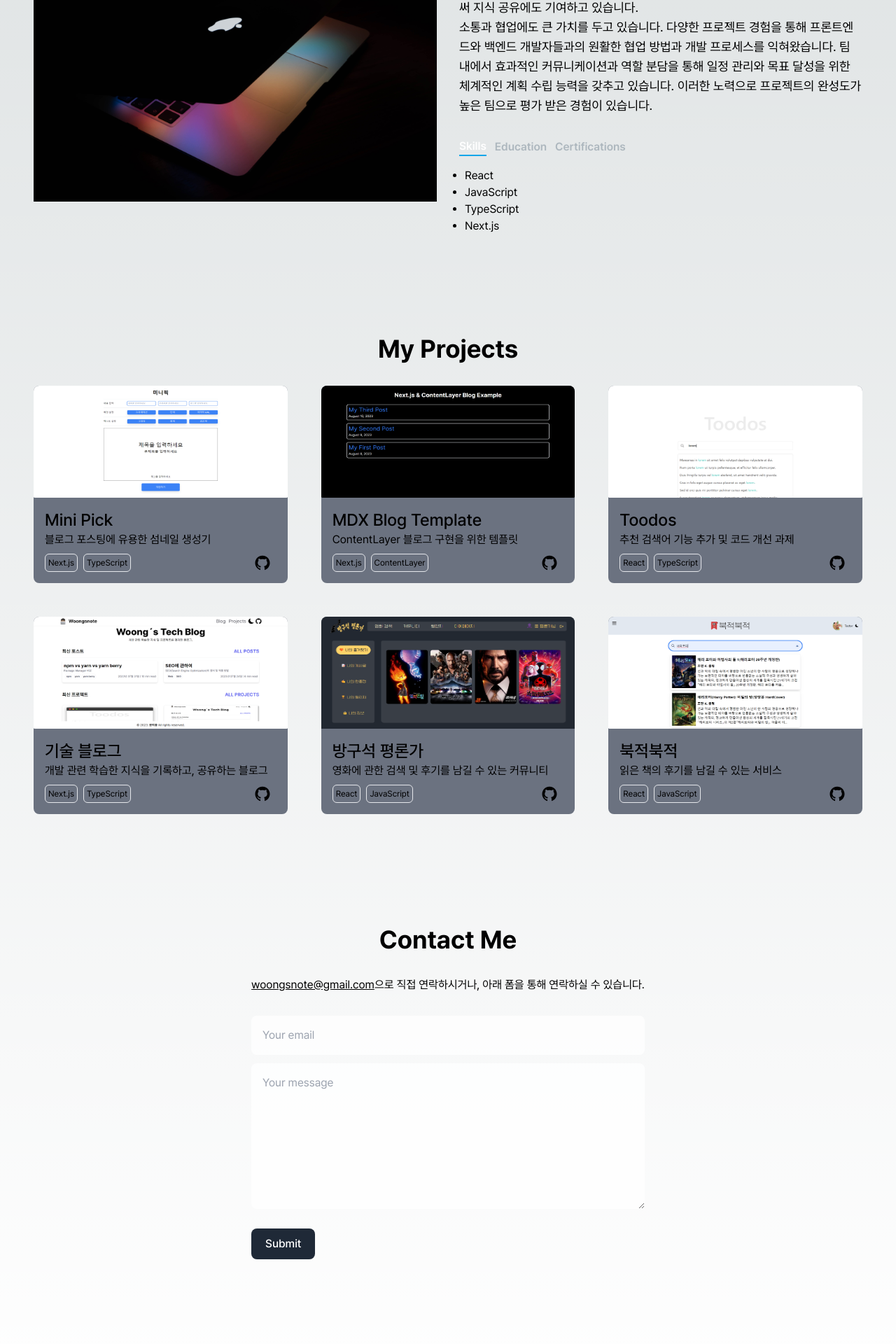
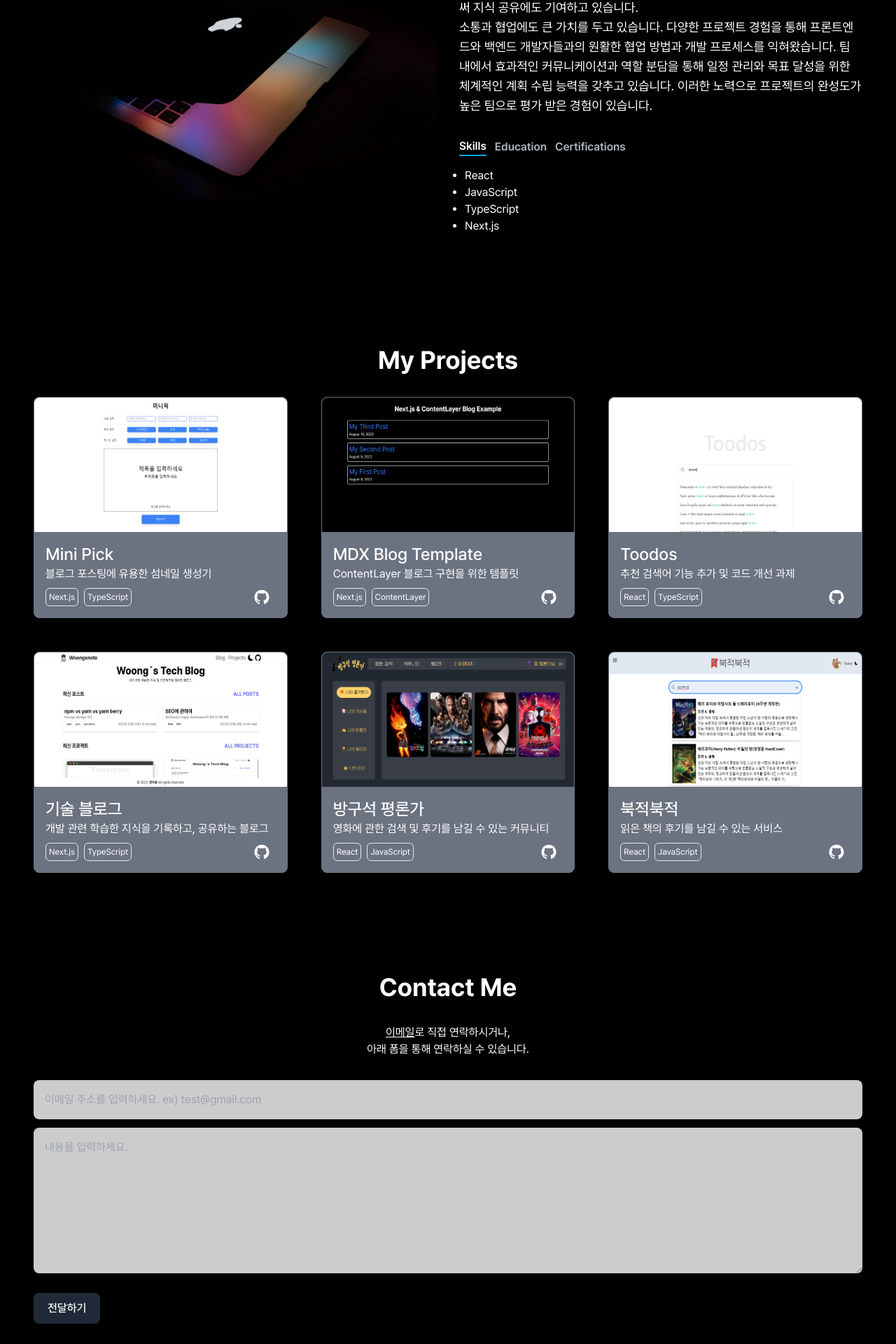
Before and after one commit to woongsnote/my-portfolio, a Next.js app: page / in a window 1280 px wide. Shown: the part 842-2762 px from the top of the page at 70% size. Built offline with nearby package versions, Linux system fonts and the light colour scheme.

Commit message:
style: change to dark style

```diff
--- a/app/globals.css
+++ b/app/globals.css
@@ -2,28 +2,8 @@
 @tailwind components;
 @tailwind utilities;
 
-:root {
-  --foreground-rgb: 0, 0, 0;
-  --background-start-rgb: 214, 219, 220;
-  --background-end-rgb: 255, 255, 255;
-}
-
-@media (prefers-color-scheme: dark) {
-  :root {
-    --foreground-rgb: 255, 255, 255;
-    --background-start-rgb: 0, 0, 0;
-    --background-end-rgb: 0, 0, 0;
-  }
-}
-
 body {
-  color: rgb(var(--foreground-rgb));
-  background: linear-gradient(
-      to bottom,
-      transparent,
-      rgb(var(--background-end-rgb))
-    )
-    rgb(var(--background-start-rgb));
+  @apply bg-black;
 }
 
 @layer base {
--- a/components/AboutSection.tsx
+++ b/components/AboutSection.tsx
@@ -27,10 +27,10 @@ const AboutSection = () => {
 
   return (
     <section
-      className="md:grid md:grid-cols-2 gap-8 items-center py-20"
+      className="md:grid md:grid-cols-2 gap-8 items-center py-20 text-white"
       id="about"
     >
-      <div className="">
+      <div className="hidden sm:block">
         <Image
           src={"/about-image.jpg"}
           alt="About Image"
--- a/components/ContactSection.tsx
+++ b/components/ContactSection.tsx
@@ -10,14 +10,15 @@ const ContactSection = () => {
   return (
     <section
       id="contact"
-      className="flex flex-col my-12 md:my-16 py-24 gap-4 mx-auto"
+      className="flex flex-col my-12 md:my-16 py-20 gap-4 text-white"
     >
       <SectionTitle title="Contact Me" />
       <p className="mb-4 text-center">
         <a href="mailto:woongsnote@gmail.com" className="underline">
-          woongsnote@gmail.com
+          이메일
         </a>
-        으로 직접 연락하시거나, 아래 폼을 통해 연락하실 수 있습니다.
+        로 직접 연락하시거나,
+        <br /> 아래 폼을 통해 연락하실 수 있습니다.
       </p>
       <form className="flex flex-col w-full mx-auto" onSubmit={handleSubmit}>
         <input
@@ -26,12 +27,12 @@ const ContactSection = () => {
           type="email"
           required
           maxLength={200}
-          placeholder="Your email"
+          placeholder="이메일 주소를 입력하세요. ex) test@gmail.com"
         />
         <textarea
           className="h-52 my-3 rounded-lg p-4 bg-white bg-opacity-80 focus:bg-opacity-100 transition-all outline-none text-black"
           name="message"
-          placeholder="Your message"
+          placeholder="내용을 입력하세요."
           required
           maxLength={5000}
         />
@@ -39,7 +40,7 @@ const ContactSection = () => {
           type="submit"
           className="bg-gray-800 hover:bg-primary-500 text-white font-medium py-2.5 px-5 rounded-lg w-full mt-4 sm:w-fit"
         >
-          Submit
+          전달하기
         </button>
       </form>
     </section>
--- a/components/Header.tsx
+++ b/components/Header.tsx
@@ -1,7 +1,7 @@
 "use client";
+
 import Link from "next/link";
 import { useState } from "react";
-
 import MenuOverlay from "./MenuOverlay";
 import Navbar from "./Navbar";
 import { NAV_LINKS } from "@/lib/data";
--- a/components/HeroSection.tsx
+++ b/components/HeroSection.tsx
@@ -1,9 +1,10 @@
 "use client";
+
 import Image from "next/image";
+import Link from "next/link";
 import { TypeAnimation } from "react-type-animation";
+import { motion } from "framer-motion";
 import SocialLinks from "./SocialLinks";
-import Link from "next/link";
-import { motion } from "framer-motion";
 
 const HeroSection = () => {
   return (
@@ -15,7 +16,7 @@ const HeroSection = () => {
     >
       <div className="grid grid-cols-1 sm:grid-cols-12">
         <div className="col-span-8 place-self-center text-center sm:text-left">
-          <h1 className="text-white mb-4 text-4xl sm:text-5xl lg:text-6xl font-extrabold">
+          <h1 className="text-white mb-4 text-4xl sm:text-5xl font-extrabold">
             <span className="text-transparent bg-clip-text bg-gradient-to-r from-primary-400 to-secondary-600">
               Hello, I&apos;m{" "}
             </span>
@@ -26,16 +27,14 @@ const HeroSection = () => {
                 1000,
                 "Web Developer",
                 1000,
-                "Mobile Developer",
-                1000,
               ]}
               wrapper="span"
               speed={50}
               repeat={Infinity}
-            ></TypeAnimation>
+            />
           </h1>
           <p className="text-[#adb7be] text-base sm:text-lg mb-6 lg:text-xl">
-            새로운 기술을 학습하는 것을 좋아하는 개발자 <span className="font-bold">문지웅</span>입니다.
+            새로운 기술을 학습하는 것을 즐기는 개발자 <span className="font-bold">문지웅</span>입니다.
           </p>
           <div>
             <Link
--- a/components/ProjectCard.tsx
+++ b/components/ProjectCard.tsx
@@ -12,14 +12,14 @@ const ProjectCard = ({
   githubUrl,
 }: ProjectCardProps) => {
   return (
-    <article className="mx-auto rounded-lg bg-gray-500">
+    <article className="mx-auto rounded-lg bg-gray-500 border border-gray-500">
       <Image
         src={image}
         alt={title}
         priority
         width={600}
         height={600}
-        className="w-full h-40 rounded-t-lg"
+        className="w-full h-48 rounded-t-lg"
       />
       <div className="p-4 rounded-b-lg">
         <h2 className="font-medium text-2xl">{title}</h2>
--- a/components/ProjectsSection.tsx
+++ b/components/ProjectsSection.tsx
@@ -1,4 +1,5 @@
 "use client";
+
 import { useRef } from "react";
 import { motion, useInView } from "framer-motion";
 import { PROJECTS } from "@/lib/data";
@@ -21,9 +22,9 @@ const ProjectsSection = () => {
   };
 
   return (
-    <section id="projects" className="pt-16">
+    <section id="projects" className="pt-20 text-white">
       <SectionTitle title="My Projects" />
-      <ul ref={ref} className="grid md:grid-cols-3 gap-8 md:gap-12 mt-8">
+      <ul ref={ref} className="grid md:grid-cols-2 xl:grid-cols-3 gap-8 md:gap-12 mt-8">
         {sortedProjects.map((project) => (
           <motion.li
             key={project.id}
```
